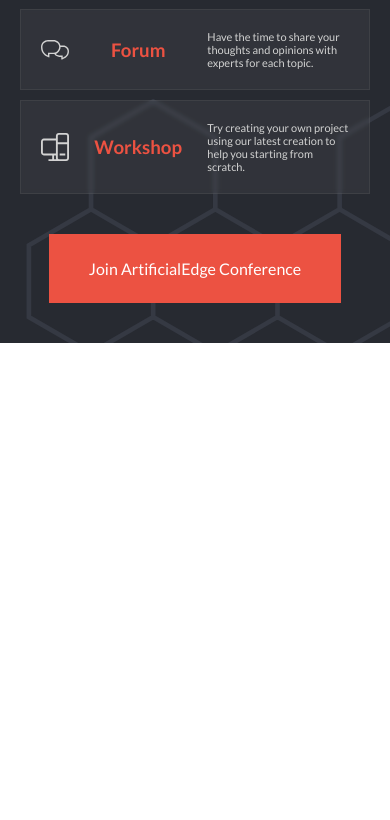
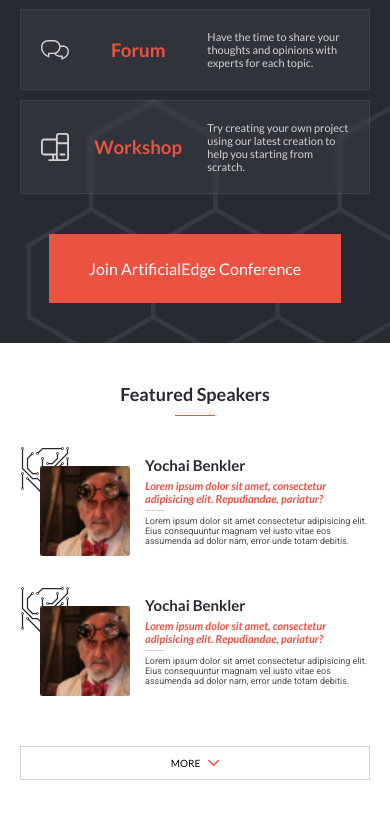
Before and after one commit to Alejuda/Capstone-1-Conference, a website: page index.html in a window 390 px wide. Shown: the part 795-1615 px from the top of the page. Before the commit the page ends 1138 px from the top, so only its background shows below. Drawn offline with Linux system fonts and the light colour scheme.

Commit message:
Update index.html/style.css
Added mobile speakers section.

```diff
--- a/index.html
+++ b/index.html
@@ -59,5 +59,30 @@
         </div>
         <button class="join-btn lato">Join ArtificialEdge Conference</button>
     </section>
+    <section class="speakers-section">
+        <h2 class="speakers-title lato">Featured Speakers</h2>
+        <div class="orange-divisor"></div>
+        <div class="speakers-container">
+            <div class="speaker-card">
+                <img class="speaker-img" src="./assets/img/speaker1.png" alt="">
+                <div class="speaker-info">
+                    <h3 class="speaker-name lato">Yochai Benkler</h3>
+                    <h4 class="speaker-description lato">Lorem ipsum dolor sit amet, consectetur adipisicing elit. Repudiandae, pariatur?</h4>
+                    <div class="divisor-grey"></div>
+                    <p class="speaker-thematic roboto">Lorem ipsum dolor sit amet consectetur adipisicing elit. Eius consequuntur magnam vel iusto vitae eos assumenda ad dolor nam, error unde totam debitis.</p>
+                </div>
+            </div>
+            <div class="speaker-card">
+                <img class="speaker-img" src="./assets/img/speaker1.png" alt="">
+                <div class="speaker-info">
+                    <h3 class="speaker-name lato">Yochai Benkler</h3>
+                    <h4 class="speaker-description lato">Lorem ipsum dolor sit amet, consectetur adipisicing elit. Repudiandae, pariatur?</h4>
+                    <div class="divisor-grey"></div>
+                    <p class="speaker-thematic roboto">Lorem ipsum dolor sit amet consectetur adipisicing elit. Eius consequuntur magnam vel iusto vitae eos assumenda ad dolor nam, error unde totam debitis.</p>
+                </div>
+            </div>
+        </div>
+        <button class="see-more-btn lato">MORE <img src="./assets/icons/arrow.svg" alt=""></button>
+    </section>
   </body>
 </html>
--- a/style.css
+++ b/style.css
@@ -29,7 +29,7 @@
   background-image: url(./assets/icons/home-back-mobile.svg);
   background-repeat: no-repeat;
   background-position: right 80%;
-  background-size: 110%;
+  background-size: 90%;
   display: flex;
   flex-direction: column;
   gap: 7px;
@@ -131,7 +131,6 @@
   display: flex;
   align-items: center;
   justify-content: space-between;
-  gap: 20px;
   padding: 20px;
   width: 100%;
   cursor:default;
@@ -156,3 +155,87 @@
     font-size: 16px;
     margin: 30px auto 0 auto;
 }
+
+.speakers-section {
+    display: flex;
+    flex-direction: column;
+    align-items: center;
+    justify-content: center;
+    gap: 10px;
+    padding: 40px 20px;
+}
+
+.speakers-container {
+    display: flex;
+    flex-direction: column;
+    justify-content: center;
+    align-items: center;
+    gap: 30px;
+}
+
+.speakers-title {
+    font-size: 18px;
+    font-weight: 400px;
+    color: var(--dark);
+}
+
+.speaker-card {
+    display: flex;
+    justify-content: space-between;
+    gap: 15px;
+    align-items: stretch;
+    background-image: url(./assets/icons/speaker-back.svg);
+    background-repeat: no-repeat;
+    background-size: 50px 50px;
+}
+
+.speaker-img {
+    margin: 20px 0 0 20px;
+    height: 90px;
+}
+
+.speaker-info {
+    display: flex;
+    flex-direction: column;
+    justify-content: center;
+    align-items: flex-start;
+    gap: 5px;
+}
+
+.speaker-name {
+    font-size: 15px;
+    color: var(--dark);
+}
+
+.speaker-description {
+    color: var(--orange);
+    font-style: italic;
+    font-size: 11px;
+    font-weight: 600;
+}
+
+.divisor-grey {
+    height: 1px;
+    width: 20px;
+    background-color: #d3d3d3;
+}
+
+.speaker-thematic {
+    color: rgb(75, 75, 75);
+    font-size: 9px;
+    font-weight: 400;
+}
+
+.see-more-btn {
+    font-size: 10px;
+    width: 100%;
+    padding: 10px;
+    border-radius: none;
+    border: 1px solid var(--grey);
+    background-color: transparent;
+    display: flex;
+    align-items: center;
+    justify-content: center;
+    gap: 8px;
+    margin-top: 40px;
+}
```
Also changed, not shown: assets/icons/arrow.svg (added), assets/icons/speaker-back.svg (added), assets/img/speaker1.png (added).
